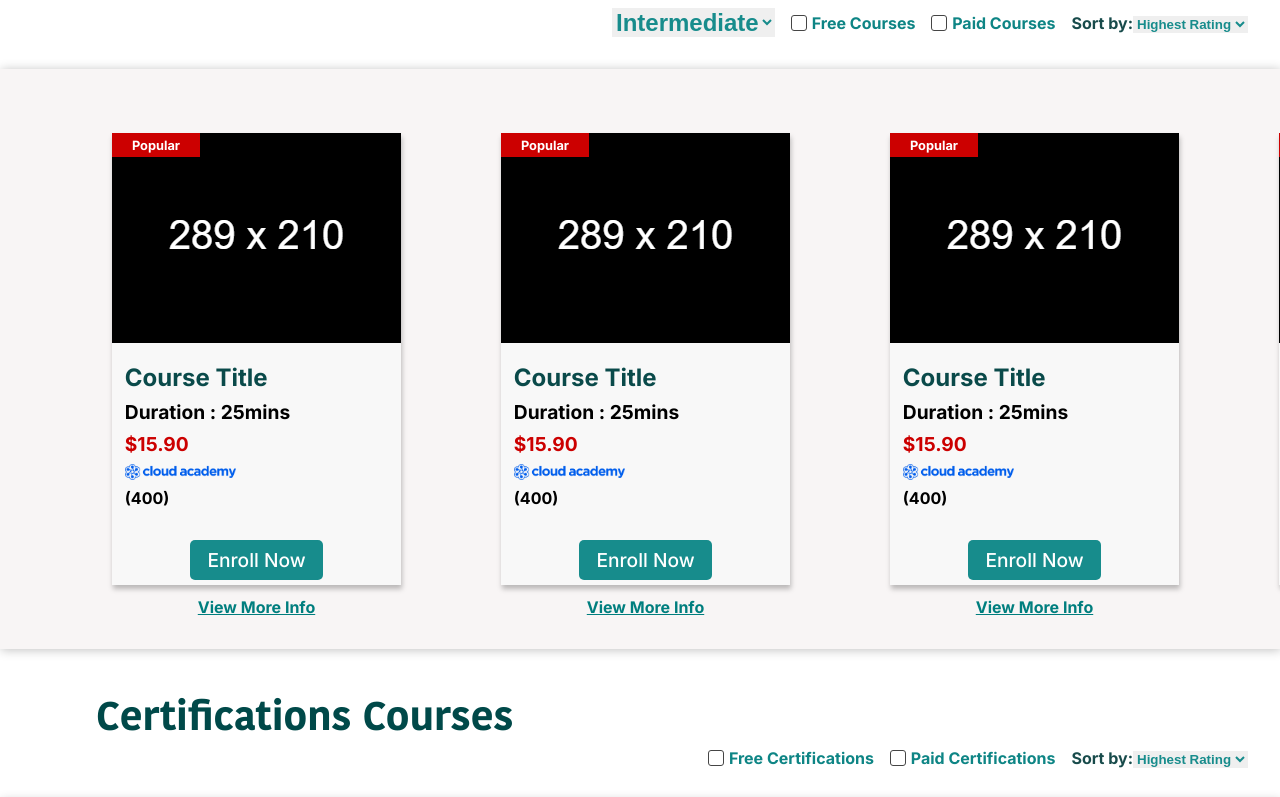
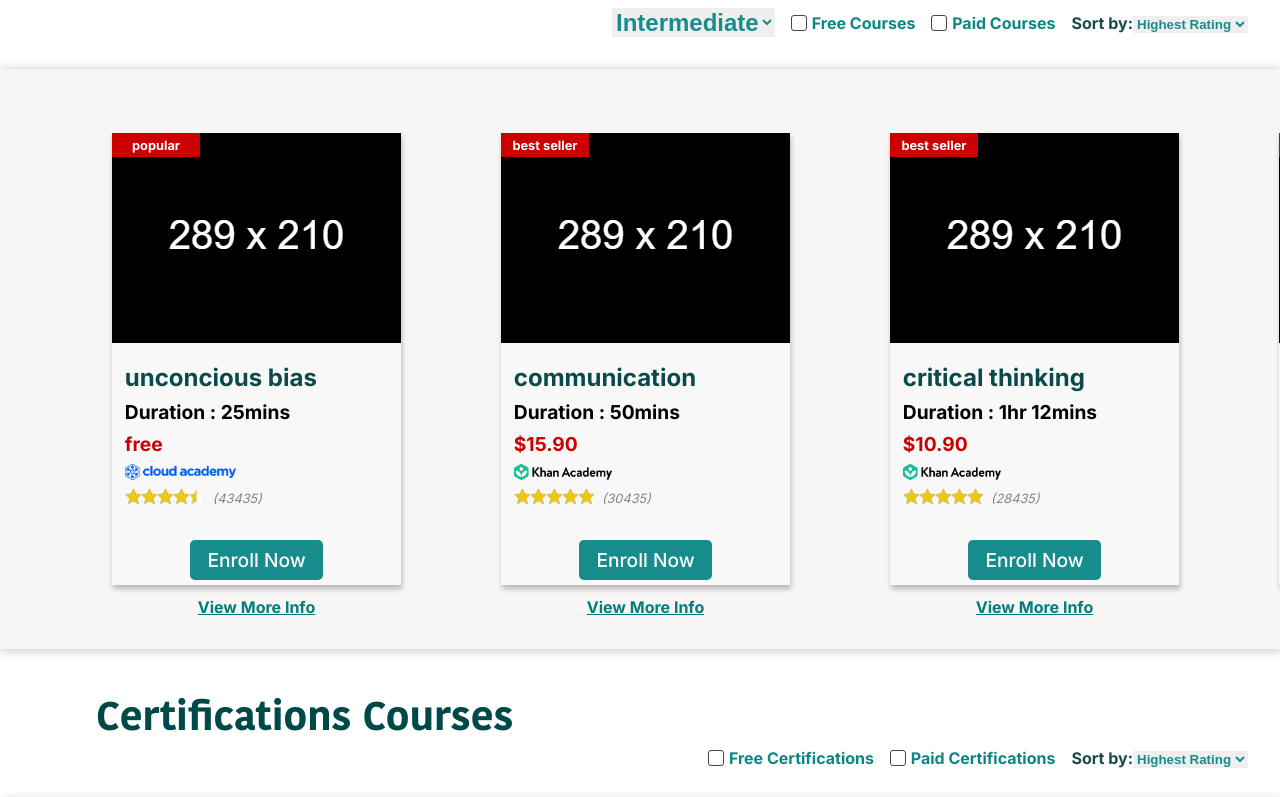
Before and after one commit to SamerEGhaly/Online-Learning-Site, a React (Vite) app: page / in a window 1280 px wide. Shown: the part 1283-2080 px from the top of the page. Built offline with nearby package versions, Linux system fonts and the light colour scheme.

Commit message:
modified course component to use props

```diff
--- a/src/CSS/course.css
+++ b/src/CSS/course.css
@@ -48,6 +48,24 @@
     height: 1rem;
 }
 
+.rating{
+    display: flex;
+    gap: 0.5rem;
+    align-items: center;
+}
+
+.star{
+    height: 1rem;
+}
+
+.reviews-count{
+    font-family: Inter, sans-serif;
+    font-weight: 400;
+    font-size: 0.8rem;
+    font-style: italic;
+    color: #868686;
+}
+
 .enroll-button{
     width: 133px;
     height: 40px;
--- a/src/Components/Course.jsx
+++ b/src/Components/Course.jsx
@@ -1,18 +1,50 @@
 import "../CSS/course.css"
 
-function Course(){
+function Course(props){
+
+    var platformLogo
+
+    switch (props.platform) {
+        case "cloud academy":
+            platformLogo = "/src/assets/Images/cloud-academy-logo.png"
+            break;
+        case "khan academy":
+            platformLogo = "/src/assets/Images/khan-academy-logo.png"
+            break;
+        case "coursera":
+            platformLogo = "/src/assets/Images/coursera-logo.png"
+            break;
+        case "udemy":
+            platformLogo = "/src/assets/Images/udemy-logo.png"
+            break;
+        default:
+            break;
+    }
+
+    const starsCount = parseFloat(props.stars)
+    var starsArray = []
+    const wholeStars = Math.floor(starsCount)
+    const halfStars = Math.ceil(starsCount - wholeStars)
+
+    for( let i = 0; i < wholeStars; i++){
+        starsArray.push(<img src="/src/assets/Images/star.png" className="star"/>)
+    }
+    if(halfStars > 0){
+        starsArray.push(<img src="/src/assets/Images/half-star.png" className="star"/>)
+    }
+
     return(
         <div className="course-card">
-            <img src="/src/assets/Images/black_289x210.png" alt="course thumbnail" className="course-thumbnail" />
+            <img src={props.thumbnail} alt="course thumbnail" className="course-thumbnail" />
             <div className="course-details">
-                <p className="course-tag">Popular</p>
-                <h2 className="course-title">Course Title</h2>
-                <p className="course-duration">Duration : 25mins</p>
-                <p className="course-price">$15.90</p>
-                <img src="/src/assets/Images/cloud-academy-logo.png" alt="platform logo" className="course-platform" />
+                <p className="course-tag">{props.tag}</p>
+                <h2 className="course-title">{props.title}</h2>
+                <p className="course-duration">Duration : {props.duration}</p>
+                <p className="course-price">{props.price == "free"? props.price : `$${props.price}`}</p>
+                <img src={platformLogo} alt="platform logo" className="course-platform" />
                 <div className="rating">
-                    <div className="stars"></div>
-                    <p className="reviews-count">(400)</p>
+                    <div className="stars">{starsArray}</div>
+                    <p className="reviews-count">({props.no_of_ratings})</p>
                 </div>
             </div>
                 <button className="enroll-button">Enroll Now</button>
```
Also changed, not shown: src/assets/Images/half-star.png (added).
